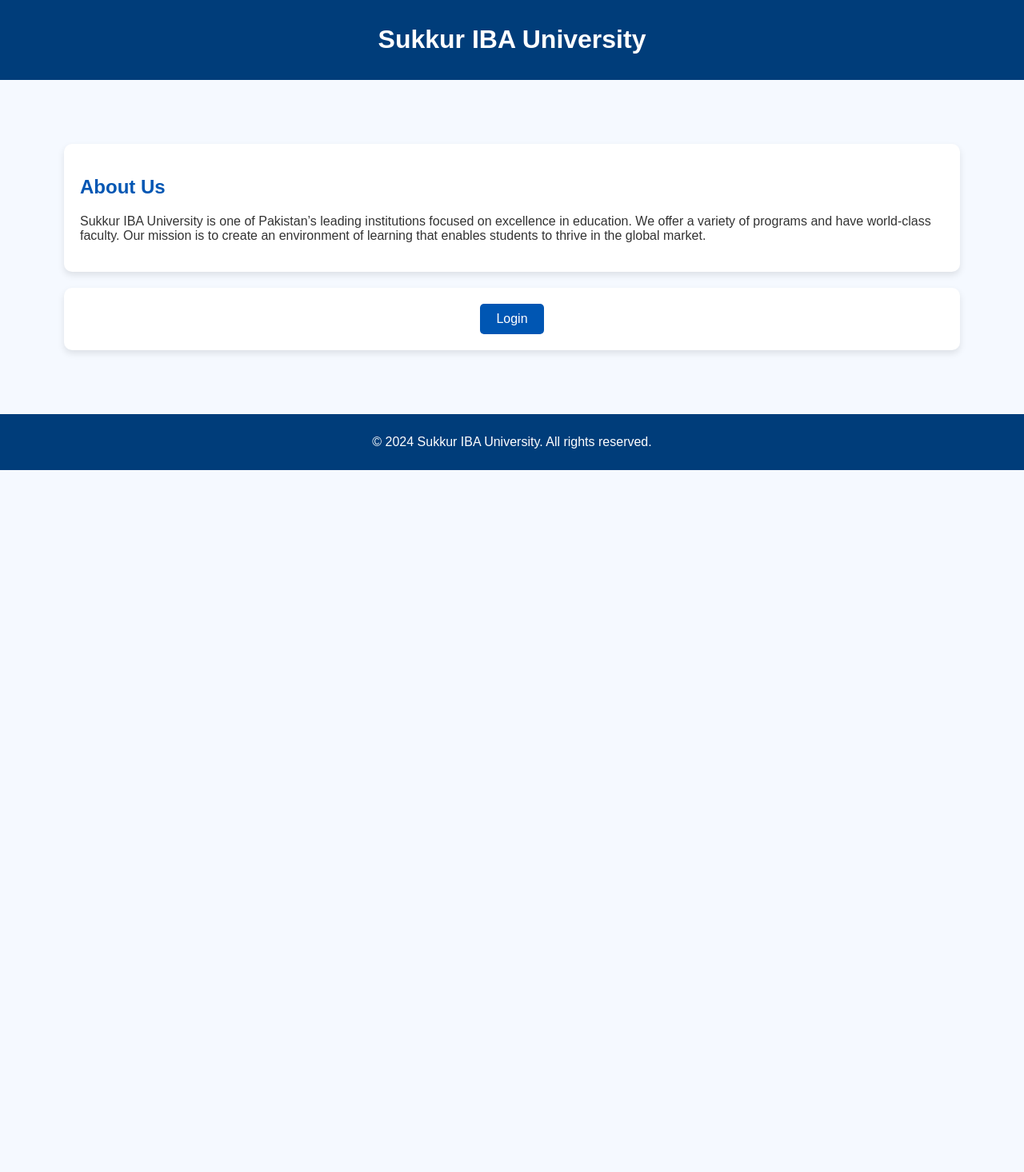
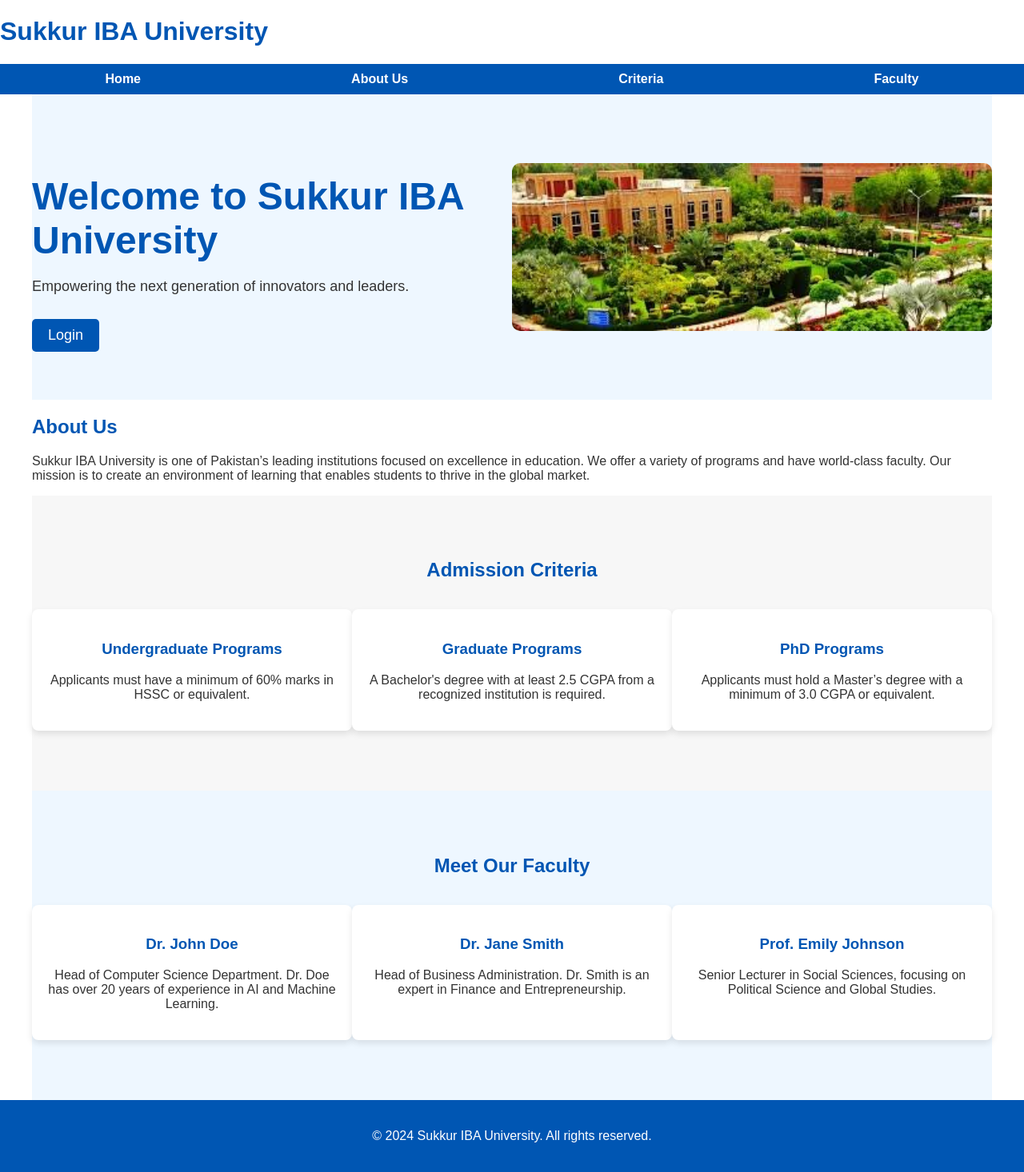
Before and after one commit to UmeFarva/fypynew, a React (Vite) app in the folder frontend/vite-project/: page / in a window 1280 px wide. Shown: the whole page at 80% size. Before the commit the page ends 800 px from the top, so only its background shows below. Built offline with nearby package versions, Linux system fonts and the light colour scheme.

Commit message:
homepage

```diff
--- a/frontend/vite-project/src/components/Criteria.jsx
+++ b/frontend/vite-project/src/components/Criteria.jsx
@@ -0,0 +1,31 @@
+import React from 'react';
+
+const Criteria = () => {
+  return (
+    <section id="criteria" className="criteria-section">
+      <h2>Admission Criteria</h2>
+      <div className="criteria-list">
+        <div className="criteria-item">
+          <h3>Undergraduate Programs</h3>
+          <p>
+            Applicants must have a minimum of 60% marks in HSSC or equivalent.
+          </p>
+        </div>
+        <div className="criteria-item">
+          <h3>Graduate Programs</h3>
+          <p>
+            A Bachelor's degree with at least 2.5 CGPA from a recognized institution is required.
+          </p>
+        </div>
+        <div className="criteria-item">
+          <h3>PhD Programs</h3>
+          <p>
+            Applicants must hold a Master’s degree with a minimum of 3.0 CGPA or equivalent.
+          </p>
+        </div>
+      </div>
+    </section>
+  );
+};
+
+export default Criteria;
--- a/frontend/vite-project/src/components/Faculty.jsx
+++ b/frontend/vite-project/src/components/Faculty.jsx
@@ -0,0 +1,31 @@
+import React from 'react';
+
+const Faculty = () => {
+  return (
+    <section id="faculty-info" className="faculty-section">
+      <h2>Meet Our Faculty</h2>
+      <div className="faculty-list">
+        <div className="faculty-item">
+          <h3>Dr. John Doe</h3>
+          <p>
+            Head of Computer Science Department. Dr. Doe has over 20 years of experience in AI and Machine Learning.
+          </p>
+        </div>
+        <div className="faculty-item">
+          <h3>Dr. Jane Smith</h3>
+          <p>
+            Head of Business Administration. Dr. Smith is an expert in Finance and Entrepreneurship.
+          </p>
+        </div>
+        <div className="faculty-item">
+          <h3>Prof. Emily Johnson</h3>
+          <p>
+            Senior Lecturer in Social Sciences, focusing on Political Science and Global Studies.
+          </p>
+        </div>
+      </div>
+    </section>
+  );
+};
+
+export default Faculty;
--- a/frontend/vite-project/src/pages/Homepage.jsx
+++ b/frontend/vite-project/src/pages/Homepage.jsx
@@ -2,35 +2,57 @@
 import Header from '../components/Header';
 import Footer from '../components/Footer';
 import AboutUs from '../components/AboutUs';
-
-
+import Criteria from '../components/Criteria';  // Updated to use Criteria
+import Faculty from '../components/Faculty';
 import { useNavigate } from 'react-router-dom';
-import '../styles/global.css'; // Import global styles
+import '../styles/global.css';
 
 const HomePage = () => {
     const navigate = useNavigate();
 
     const handleLoginClick = () => {
-        navigate('/login'); // This will navigate to the login page
+        navigate('/login');
     };
 
     return (
         <div>
             <Header />
+            {/* Navigation Bar */}
+            <nav className="navbar">
+                <ul>
+                    <li><a href="#home">Home</a></li>
+                    <li><a href="#about-us">About Us</a></li>
+                    <li><a href="#criteria">Criteria</a></li> {/* Updated to Criteria */}
+                    <li><a href="#faculty-info">Faculty</a></li>
+                </ul>
+            </nav>
+
+            {/* Main Content */}
             <div className="container">
                 <main>
-                    <section>
+                    {/* Hero Section with Image */}
+                    <section className="hero-section">
+                        <div className="hero-text">
+                            <h1>Welcome to Sukkur IBA University</h1>
+                            <p>Empowering the next generation of innovators and leaders.</p>
+                            <button className="cta-button" onClick={handleLoginClick}>Login</button>
+                        </div>
+                        <img src="src/images/images.jpg" alt="University Campus" className="hero-image" />
+                    </section>
+
+                    {/* About Us Section */}
+                    <section id="about-us">
                         <AboutUs />
                     </section>
 
+                    {/* Criteria Section */}
+                    <Criteria />  {/* Updated to Criteria */}
 
-                    <section className="center">
-                        <button onClick={handleLoginClick}>
-                            Login
-                        </button>
-                    </section>
+                    {/* Faculty Section */}
+                    <Faculty />
                 </main>
             </div>
+
             <Footer />
         </div>
     );
--- a/frontend/vite-project/src/styles/global.css
+++ b/frontend/vite-project/src/styles/global.css
@@ -1,65 +1,152 @@
-/* global.css */
+/* Global Styles */
 body {
+    font-family: 'Arial', sans-serif;
     margin: 0;
     padding: 0;
-    font-family: 'Arial', sans-serif;
-    background-color: #f5f9ff; /* Light blue background */
+    box-sizing: border-box;
     color: #333;
 }
 
-h2 {
-    color: #0056b3; /* Dark blue for headings */
+.container {
+    max-width: 1200px;
+    margin: 0 auto;
+    padding: 0 20px;
 }
 
-button {
+h1, h2, h3 {
+    color: #0056b3;
+}
+
+/* Navigation Bar */
+.navbar {
+    background-color: #0056b3;
+    padding: 10px 0;
+}
+
+.navbar ul {
+    list-style-type: none;
+    margin: 0;
+    padding: 0;
+    display: flex;
+    justify-content: space-around;
+}
+
+.navbar li {
+    display: inline;
+}
+
+.navbar a {
+    text-decoration: none;
+    color: white;
+    font-size: 16px;
+    font-weight: bold;
+    transition: color 0.3s ease;
+}
+
+.navbar a:hover {
+    color: #ffc107;
+}
+
+/* Hero Section */
+.hero-section {
+    display: flex;
+    justify-content: space-between;
+    align-items: center;
+    padding: 60px 0;
+    background-color: #eef7ff;
+}
+
+.hero-text {
+    max-width: 50%;
+}
+
+.hero-text h1 {
+    font-size: 48px;
+    margin-bottom: 20px;
+}
+
+.hero-text p {
+    font-size: 18px;
+    margin-bottom: 30px;
+}
+
+.hero-image {
+    width: 50%;
+    border-radius: 10px;
+}
+
+.cta-button {
     background-color: #0056b3;
     color: white;
     padding: 10px 20px;
     border: none;
     border-radius: 5px;
-    font-size: 16px;
+    font-size: 18px;
     cursor: pointer;
     transition: background-color 0.3s ease;
 }
 
-button:hover {
-    background-color: #003d7a; /* Darker blue on hover */
+.cta-button:hover {
+    background-color: #ffc107;
+}
+/* Criteria Section */
+.criteria-section {
+    padding: 60px 0;
+    background-color: #f7f7f7;
+    text-align: center;
 }
 
-section {
-    margin: 20px 0;
-    padding: 20px;
-    background-color: white;
-    border-radius: 10px;
-    box-shadow: 0 4px 8px rgba(0, 0, 0, 0.1);
+.criteria-list {
+    display: flex;
+    justify-content: space-around;
+    flex-wrap: wrap;
 }
 
-main {
-    padding: 40px;
+.criteria-item {
+    width: 30%;
+    margin: 15px 0;
+    padding: 20px;
+    background-color: #fff;
+    border-radius: 8px;
+    box-shadow: 0 4px 8px rgba(0, 0, 0, 0.1);
+    transition: transform 0.3s ease;
 }
 
-header, footer {
-    background-color: #003d7a;
+.criteria-item:hover {
+    transform: translateY(-10px);
+}
+
+/* Faculty Section */
+.faculty-section {
+    padding: 60px 0;
+    background-color: #eef7ff;
+    text-align: center;
+}
+
+.faculty-list {
+    display: flex;
+    justify-content: space-around;
+    flex-wrap: wrap;
+}
+
+.faculty-item {
+    width: 30%;
+    margin: 15px 0;
+    padding: 20px;
+    background-color: #fff;
+    border-radius: 8px;
+    box-shadow: 0 4px 8px rgba(0, 0, 0, 0.1);
+    transition: transform 0.3s ease;
+}
+
+.faculty-item:hover {
+    transform: translateY(-10px);
+}
+
+/* Footer */
+footer {
+    background-color: #0056b3;
+    padding: 20px;
     color: white;
     text-align: center;
-    padding: 10px 0;
 }
-
-a {
-    color: #0056b3;
-    text-decoration: none;
-}
-
-a:hover {
-    text-decoration: underline;
-}
-
-.container {
-    max-width: 1200px;
-    margin: 0 auto;
-    padding: 20px;
-}
-
-.center {
-    text-align: center;
-}
```
Also changed, not shown: frontend/vite-project/src/images/images.jpg (added).
